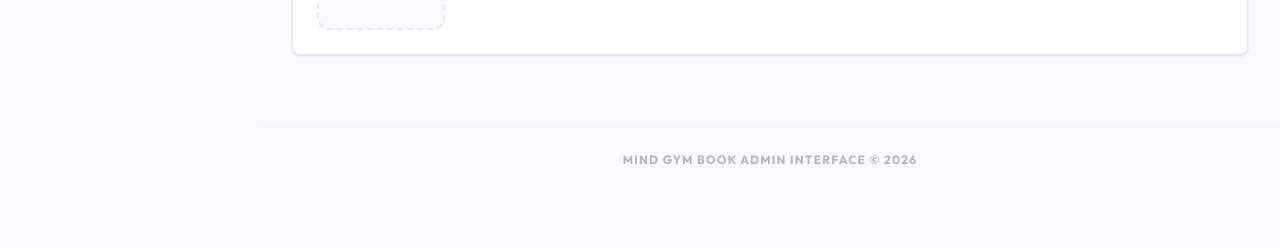
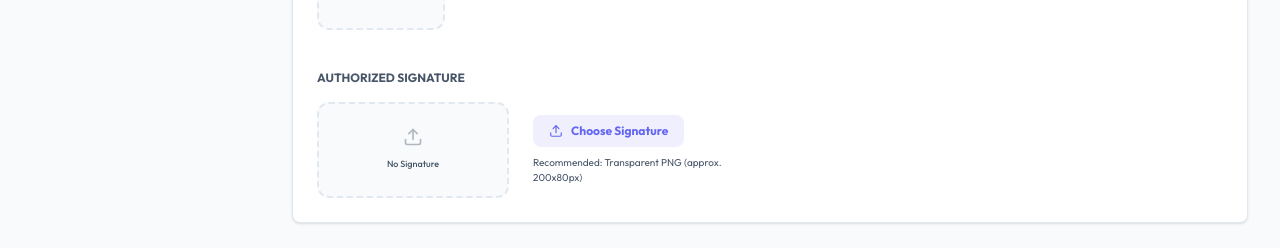
Before and after one commit to CodeQlik/Mind_gym_book_admin, a React (Vite) app: page /admin/settings in a window 1280 px wide. Shown: the part 803-1051 px from the top of the page. Before the commit the page ends 995 px from the top, so only its background shows below. Built offline with nearby package versions, Linux system fonts and the light colour scheme; no server answers; sample sign-in values are in the browser's storage.

Commit message:
signature add

```diff
--- a/src/pages/Settings/Settings.jsx
+++ b/src/pages/Settings/Settings.jsx
@@ -23,9 +23,11 @@ const Settings = () => {
   });
   const [logo, setLogo] = useState(null);
   const [favicon, setFavicon] = useState(null);
+  const [signature, setSignature] = useState(null);
   const [previews, setPreviews] = useState({
     logo: null,
     favicon: null,
+    signature: null,
   });
   const [loading, setLoading] = useState(false);
   const [fetching, setFetching] = useState(true);
@@ -48,6 +50,7 @@ const Settings = () => {
         setPreviews({
           logo: response.data.logo?.url || null,
           favicon: response.data.favicon?.url || null,
+          signature: response.data.admin_signature?.url || null,
         });
       }
     } catch (err) {
@@ -68,6 +71,9 @@ const Settings = () => {
       if (type === "logo") {
         setLogo(file);
         setPreviews((prev) => ({ ...prev, logo: URL.createObjectURL(file) }));
+      } else if (type === "signature") {
+        setSignature(file);
+        setPreviews((prev) => ({ ...prev, signature: URL.createObjectURL(file) }));
       } else {
         setFavicon(file);
         setPreviews((prev) => ({ ...prev, favicon: URL.createObjectURL(file) }));
@@ -84,6 +90,7 @@ const Settings = () => {
       });
       if (logo) data.append("logo", logo);
       if (favicon) data.append("favicon", favicon);
+      if (signature) data.append("admin_signature", signature);
 
       const response = await settingApi.updateSettings(data);
       if (response.success) {
@@ -261,6 +268,42 @@ const Settings = () => {
                 </div>
               </div>
             </div>
+
+            {/* Signature Upload */}
+            <div className="space-y-4">
+              <label className="text-xs font-bold text-text-secondary uppercase flex items-center gap-2">
+                Authorized Signature
+              </label>
+              <div className="flex items-center gap-6">
+                <div className="w-48 h-24 border-2 border-dashed border-border rounded-xl flex items-center justify-center overflow-hidden bg-background">
+                  {previews.signature ? (
+                    <img src={previews.signature} alt="Signature Preview" className="max-w-full max-h-full object-contain" />
+                  ) : (
+                    <div className="text-center p-4">
+                      <Upload size={20} className="mx-auto text-text-secondary opacity-40 mb-1" />
+                      <span className="text-[9px] text-text-secondary font-medium">No Signature</span>
+                    </div>
+                  )}
+                </div>
+                <div className="flex-1 space-y-2">
+                  <input
+                    type="file"
+                    id="signature-upload"
+                    className="hidden"
+                    accept="image/*"
+                    onChange={(e) => handleFileChange(e, "signature")}
+                  />
+                  <label
+                    htmlFor="signature-upload"
+                    className="inline-flex items-center gap-2 bg-primary/10 text-primary px-4 py-2 rounded-lg text-xs font-bold hover:bg-primary/20 cursor-pointer transition-all"
+                  >
+                    <Upload size={14} />
+                    Choose Signature
+                  </label>
+                  <p className="text-[10px] text-text-secondary">Recommended: Transparent PNG (approx. 200x80px)</p>
+                </div>
+              </div>
+            </div>
           </div>
         </div>
       </div>
```
